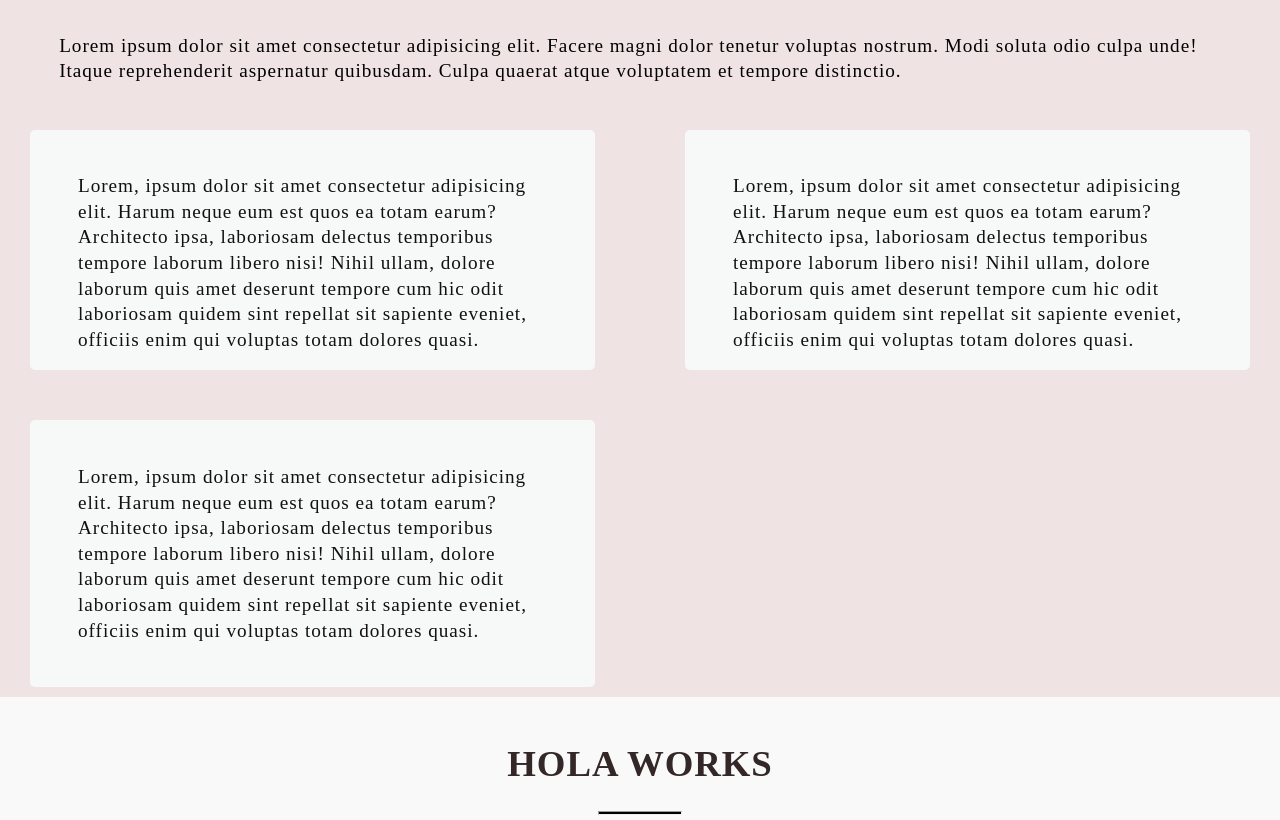
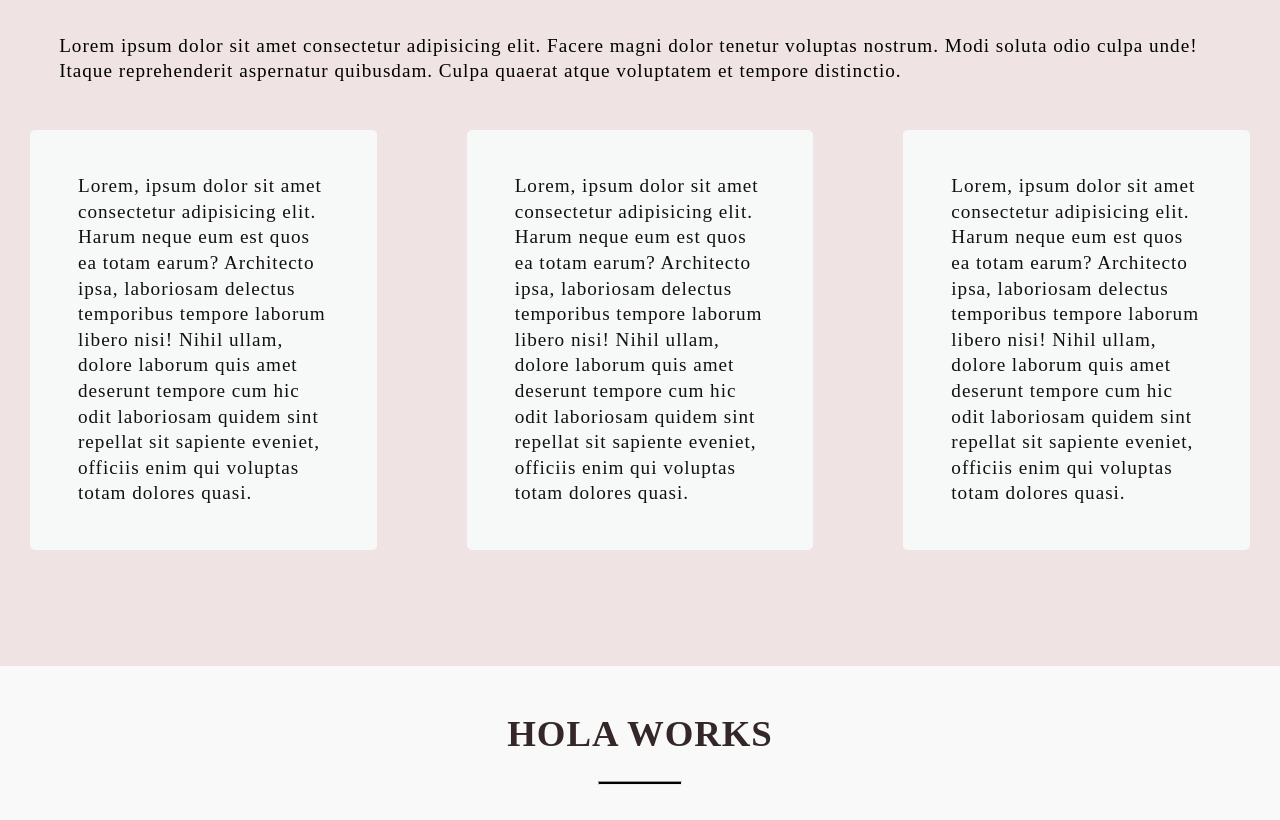
Before and after one commit to AUjjwal01/portfolio.github.io, a plain HTML site: page index.html in a window 1280 px wide. Shown: the part 960-1780 px from the top of the page. Drawn offline with Linux system fonts and the light colour scheme.

Commit message:
Update style.css

```diff
--- a/style.css
+++ b/style.css
@@ -82,7 +82,7 @@ div p{
 .grid__{
     display:grid; gap: 30px;
 
-    grid-template-columns: repeat(auto-fill,minmax(450px,1fr));
+    grid-template-columns: repeat(auto-fill,minmax(340px,1fr));
 }
 .grid__ div{padding: .5em;
 background-color: #f7f8f8;;color: #131010;
```
